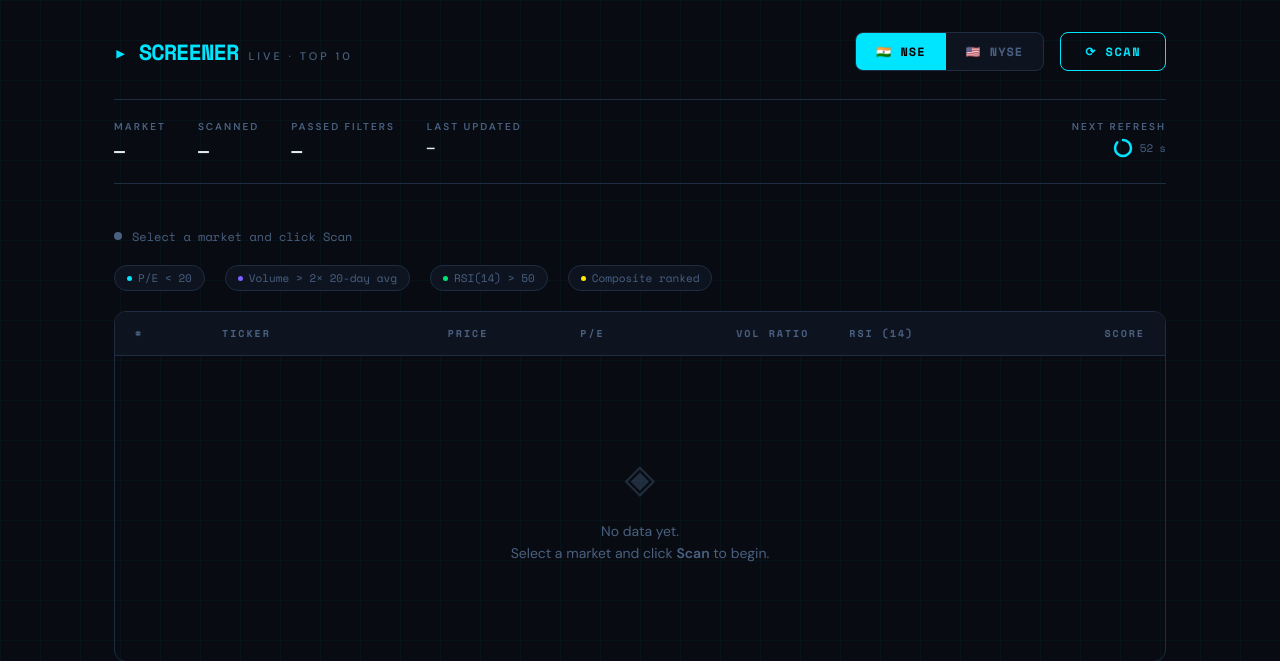
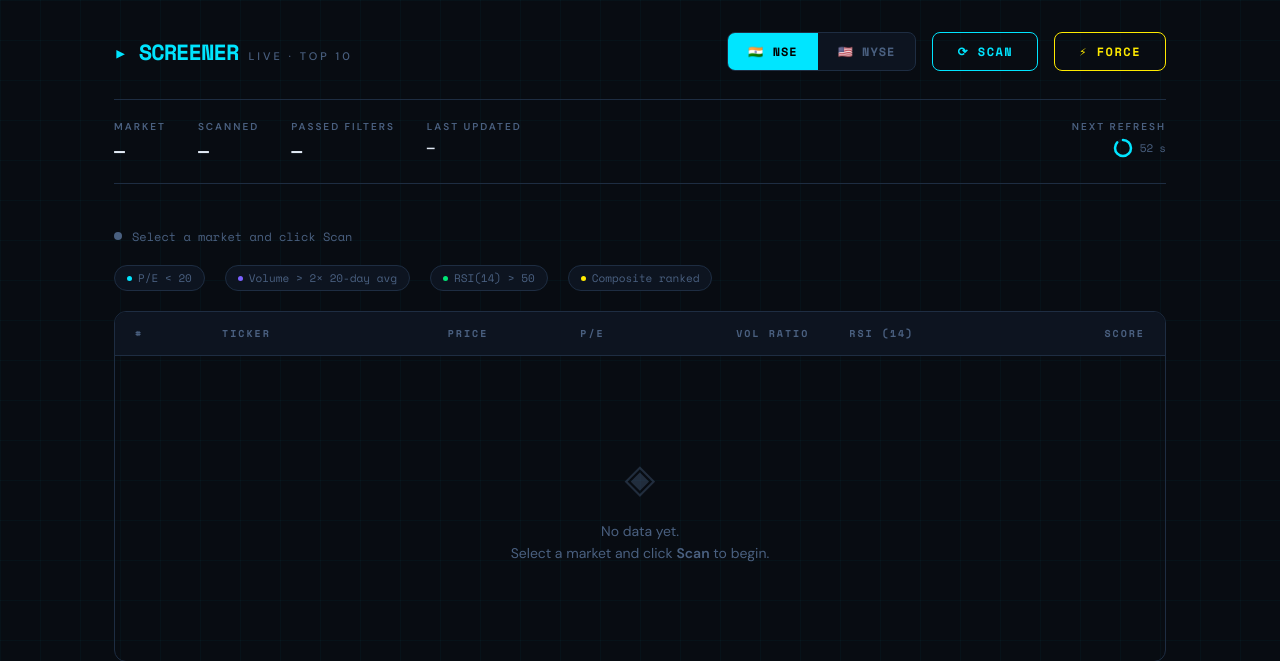
Before and after one commit to amudalabhoomika-pixel/stock-screener, a Flask app: page / in a window 1280 px wide. Shown: the top 661 px of the page. Run offline with Flask 3, Linux system fonts and the light colour scheme.

Commit message:
Update screening parameters and add force refresh UI
screener.py:
- PE_MAX: 20.0 → 25.0 (less restrictive valuation filter)
- VOLUME_SPIKE_MIN: 2.0 → 1.5 (lower volume spike threshold)
- RSI_MIN: 50.0 → 45.0 (lower momentum threshold)

tickers.py:
- Removed: SFG, RE, BLUE, FIG, FGL from NYSE list
- Added: GEV, VST, PCG, CEG, ETR, FE, AES, NRG, URI, RSG, WM

app.py:
- Added force parameter to /api/scan route
- Skip cache when force=true is passed

templates/index.html:
- Added ⚡ Force button next to Scan button
- Updated triggerScan() to accept force parameter
- Added yellow styling for force button
- Force button appends &force=true to fetch URL

Co-authored-by: Copilot <223556219+Copilot@users.noreply.github.com>

```diff
--- a/app.py
+++ b/app.py
@@ -65,14 +65,17 @@ def index():
 @app.route("/api/scan")
 def api_scan():
     market = request.args.get("market", "NSE").upper()
+    force = request.args.get("force", "false").lower() == "true"
+
     if market not in ("NSE", "NYSE"):
         return jsonify({"error": "market must be NSE or NYSE"}), 400
 
-    # Return cached result if fresh
-    cached = _cache.get(market)
-    if cached and (time.time() - cached["completed_at"]) < CACHE_TTL:
-        log.info(f"Returning cached result for {market}")
-        return jsonify({"cached": True, **cached["result"]})
+    # Return cached result if fresh and not forced
+    if not force:
+        cached = _cache.get(market)
+        if cached and (time.time() - cached["completed_at"]) < CACHE_TTL:
+            log.info(f"Returning cached result for {market}")
+            return jsonify({"cached": True, **cached["result"]})
 
     # If already scanning the same market, return status
     with _scan_lock:
--- a/screener.py
+++ b/screener.py
@@ -12,9 +12,9 @@ logging.basicConfig(level=logging.INFO, format="%(asctime)s [%(levelname)s] %(me
 log = logging.getLogger(__name__)
 
 # ── Configurable constants ────────────────────────────────────────────────────
-PE_MAX            = 20.0
-VOLUME_SPIKE_MIN  = 2.0   # must be > 2× 20-day avg volume
-RSI_MIN           = 50.0
+PE_MAX            = 25.0
+VOLUME_SPIKE_MIN  = 1.5   # must be > 1.5× 20-day avg volume
+RSI_MIN           = 45.0
 RSI_PERIOD        = 14
 TOP_N             = 10
 BATCH_SIZE        = 20    # tickers per yfinance bulk download
--- a/templates/index.html
+++ b/templates/index.html
@@ -154,6 +154,17 @@
     cursor: not-allowed;
   }
   .scan-btn:disabled::before { display: none; }
+
+  .force-btn {
+    border-color: var(--yellow);
+    color: var(--yellow);
+  }
+
+  .force-btn::before {
+    background: var(--yellow);
+  }
+
+  .force-btn:hover::before { opacity: 0.1; }
 
   /* ── Stats bar ─────────────────────────────────────── */
   .stats-bar {
@@ -477,7 +488,8 @@
         <button class="market-btn active" id="btn-nse" onclick="selectMarket('NSE')">🇮🇳 NSE</button>
         <button class="market-btn" id="btn-nyse" onclick="selectMarket('NYSE')">🇺🇸 NYSE</button>
       </div>
-      <button class="scan-btn" id="scanBtn" onclick="triggerScan()">⟳ Scan</button>
+      <button class="scan-btn" id="scanBtn" onclick="triggerScan(false)">⟳ Scan</button>
+      <button class="scan-btn force-btn" id="forceBtn" onclick="triggerScan(true)" title="Skip cache and force rescan">⚡ Force</button>
     </div>
   </header>
 
@@ -725,15 +737,17 @@ function startPolling() {
 }
 
 // ── Trigger scan ─────────────────────────────────────────────────────────────
-async function triggerScan() {
+async function triggerScan(force = false) {
   if (scanning) return;
   scanning = true;
   document.getElementById('scanBtn').disabled = true;
+  document.getElementById('forceBtn').disabled = true;
   setStatus('scanning', `Initiating scan for ${currentMarket}…`);
   setProgress(2);
 
   try {
-    const res  = await fetch(`/api/scan?market=${currentMarket}`);
+    const url = `/api/scan?market=${currentMarket}${force ? '&force=true' : ''}`;
+    const res  = await fetch(url);
     const data = await res.json();
 
     if (res.status === 200) {
@@ -743,6 +757,7 @@ async function triggerScan() {
       renderResults(data);
       scanning = false;
       document.getElementById('scanBtn').disabled = false;
+      document.getElementById('forceBtn').disabled = false;
       startCountdown();
     } else if (res.status === 202) {
       setStatus('scanning', `Scanning ${currentMarket}… 0%`);
@@ -755,12 +770,14 @@ async function triggerScan() {
       setProgress(0);
       scanning = false;
       document.getElementById('scanBtn').disabled = false;
+      document.getElementById('forceBtn').disabled = false;
     }
   } catch (e) {
     setStatus('error', 'Network error — is the server running?');
     setProgress(0);
     scanning = false;
     document.getElementById('scanBtn').disabled = false;
+    document.getElementById('forceBtn').disabled = false;
   }
 }
 
--- a/tickers.py
+++ b/tickers.py
@@ -109,8 +109,9 @@ NYSE_TICKERS = [
     "LEN", "DHI", "PHM", "TOL", "MDC", "MTH", "MHO", "LGIH", "BZH", "HOV",
     "SHW", "PPG", "RPM", "FUL", "AXTA", "HXL", "TRS", "ARES", "CW", "CRS",
     "IP", "PKG", "SEE", "SON", "GEF", "CLW", "KS", "ATR", "BERY", "SLGN",
-    "CB", "HIG", "WRB", "RE", "MKL", "CINF", "SFG", "HMN", "FGL", "UNM",
-    "BX", "KKR", "APO", "CG", "ARES", "OWL", "FIG", "BLUE", "GAIN", "MAIN",
+    "CB", "HIG", "WRB", "MKL", "CINF", "HMN", "UNM", "GEV", "VST", "PCG",
+    "BX", "KKR", "APO", "CG", "ARES", "OWL", "GAIN", "MAIN", "CEG", "ETR",
+    "FE", "AES", "NRG", "URI", "RSG", "WM",
 ]
 
 # Remove duplicates
```
